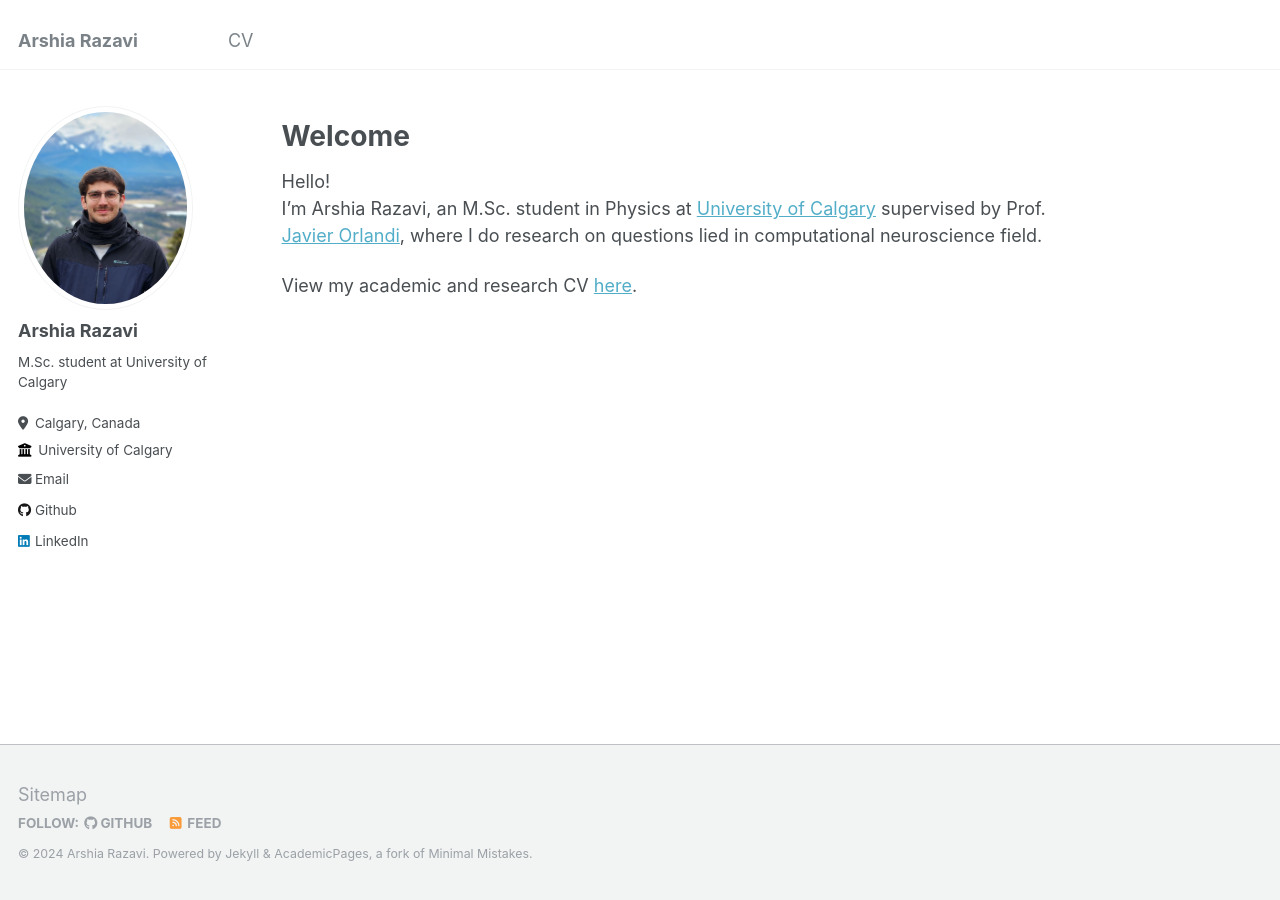
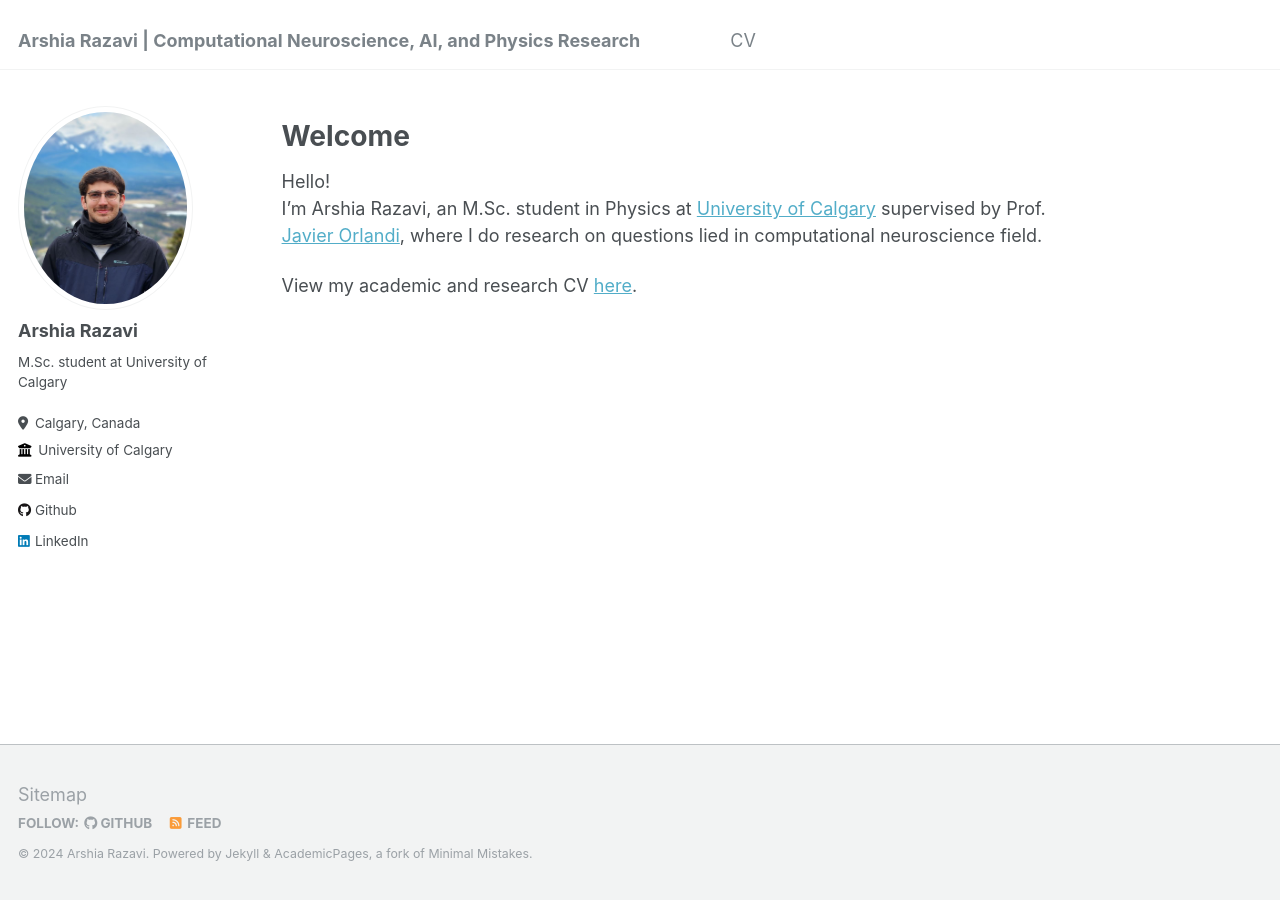
Before and after one commit to ArshiaRazavi/ArshiaRazavi.github.io, a Jekyll site: the page built from _pages/about.md, in a window 1280 px wide. Built offline with Jekyll 4.4.1, drawn with Linux system fonts in a browser that asks for light colours; part of the change alters nothing that is shown.

Commit message:
SEO update

```diff
--- a/_config.yml
+++ b/_config.yml
@@ -8,12 +8,13 @@
 
 # Basic Site Settings
 locale                   : "en-US"
-title                    : "Arshia Razavi"
+title: "Arshia Razavi | Computational Neuroscience, AI, and Physics Research"
 title_separator          : "-"
 name                     : &name "Arshia Razavi"
-description              : &description "personal description"
+description: "Explore Arshia Razavi's work in computational neuroscience, AI, and physics, including cutting-edge research and projects in neural networks and intelligent systems."
 url                      : https://arshiarazavi.github.io # the base hostname & protocol for your site e.g. "https://mmistakes.github.io"
 baseurl                  : "" # the subpath of your site, e.g. "/blog"
+keywords: "neuroscience, AI, physics, computational neuroscience, brain networks, machine learning, neural modeling, AI research"
 repository               : "arshiarazavi/arshiarazavi.github.io"
 
 # Site Author - The following control what appear as part of the author content on the side bar.
```
